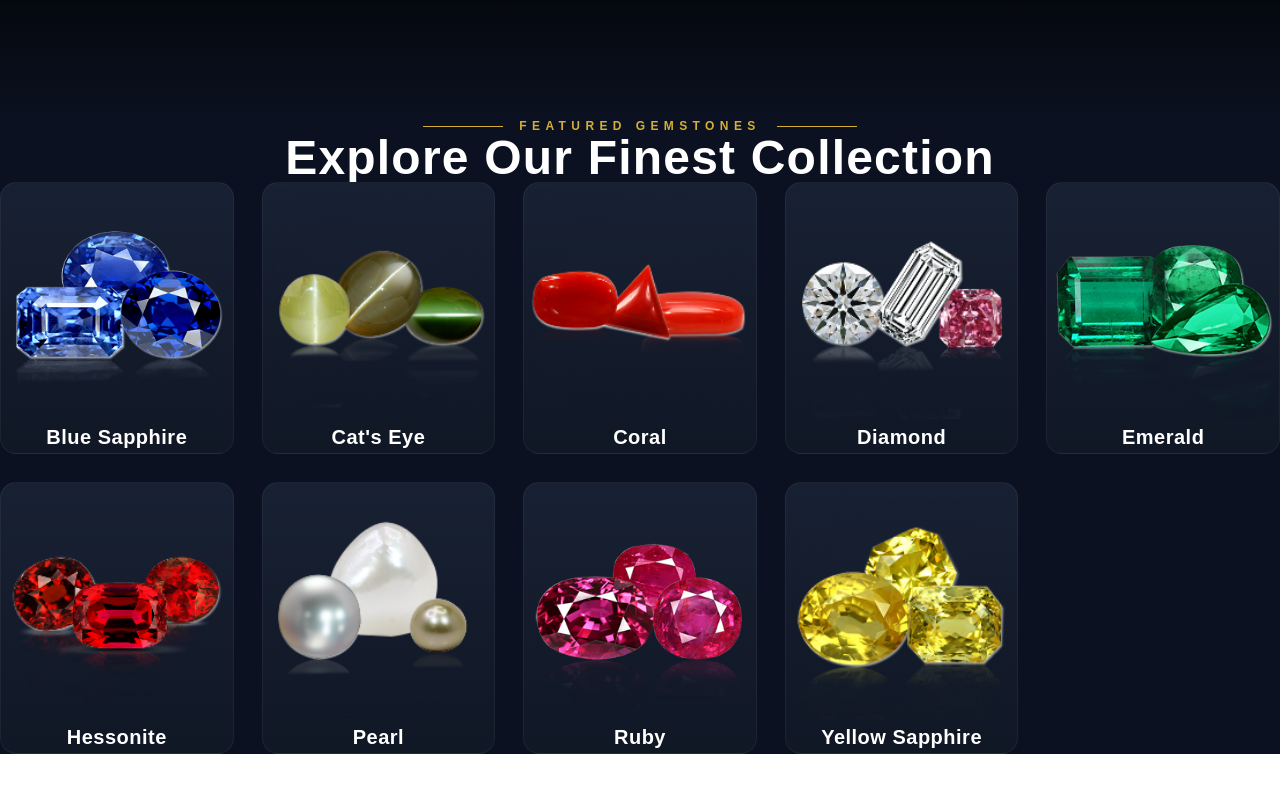
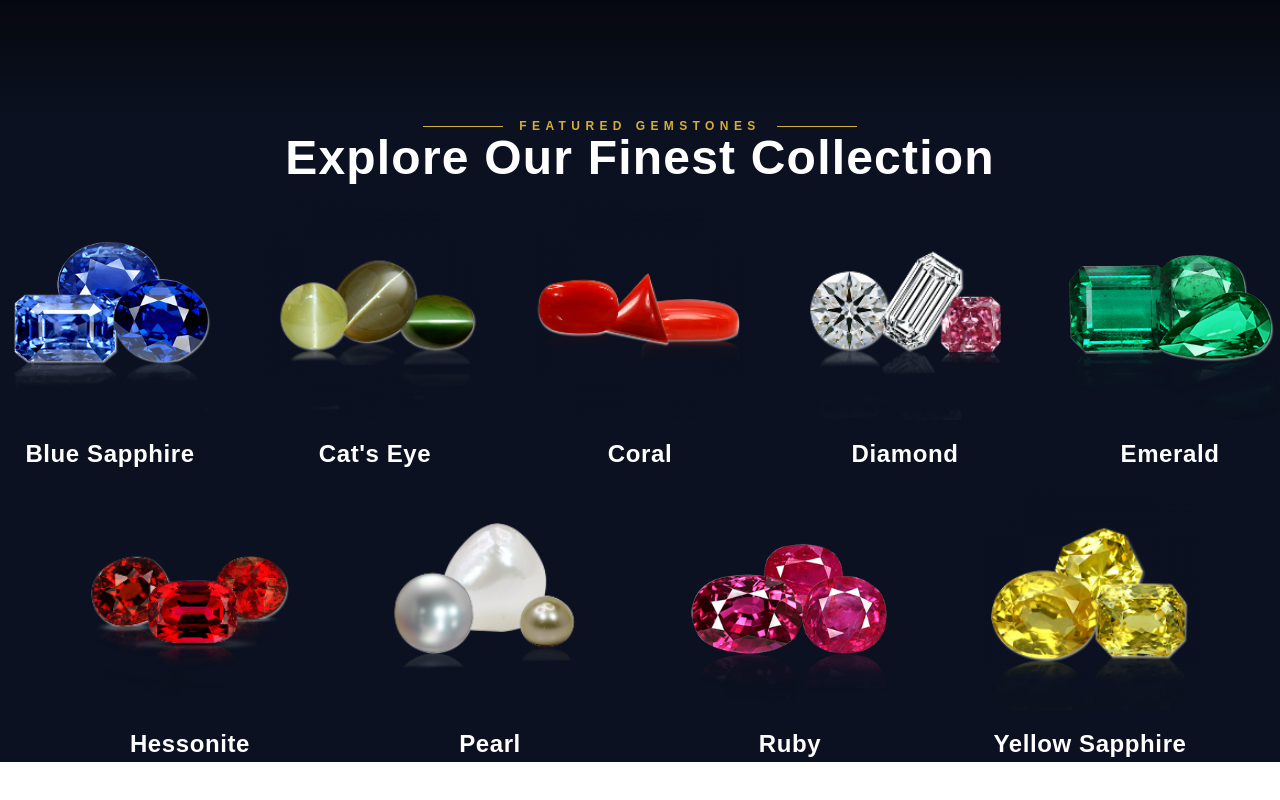
Before and after one commit to harshwardhanjhala/Ashirwad-Gems, a Next.js app: page / in a window 1280 px wide. Shown: the part 1389-2189 px from the top of the page. Built offline with nearby package versions, Linux system fonts and the light colour scheme.

Commit message:
images added for expolre section

```diff
--- a/components/home/GemstoneCard.tsx
+++ b/components/home/GemstoneCard.tsx
@@ -15,28 +15,45 @@ export default function GemstoneCard({
   return (
     <Link
       href={href}
-      className="group block overflow-hidden rounded-2xl border border-white/5 bg-gradient-to-b from-[#182133] to-[#101725] transition-all duration-500 hover:-translate-y-3 hover:border-[#D4AF37]/70 hover:shadow-[0_20px_60px_rgba(212,175,55,0.18)]"
+      className="group flex flex-col items-center transition-all duration-500 hover:-translate-y-3"
     >
       {/* Image */}
-      <div className="flex h-60 items-center justify-center overflow-hidden p-6">
+      <div className="relative flex h-64 w-full items-center justify-center">
         <Image
           src={image}
           alt={name}
           width={350}
           height={250}
-              className="h-full w-full object-contain transition-transform duration-700 group-hover:scale-110"
+          className="h-full w-full object-contain transition-all duration-700 group-hover:scale-110"
+        />
+
+        {/* Golden Glow */}
+        <div
+          className="
+            absolute
+            bottom-6
+            left-1/2
+            h-5
+            w-32
+            -translate-x-1/2
+            rounded-full
+            bg-[#D4AF37]/30
+            blur-2xl
+            opacity-0
+            transition-all
+            duration-500
+            group-hover:opacity-100
+          "
         />
       </div>
 
       {/* Name */}
-      <div className="px-5 pb-6 pt-2 text-center">
-        <h3 className="text-xl font-semibold tracking-wide text-white transition-colors duration-300 group-hover:text-[#D4AF37]">
+      <h3 className="mt-4 text-2xl font-semibold tracking-wide text-white transition-all duration-300 group-hover:text-[#D4AF37]">
         {name}
       </h3>
 
-        {/* Gold line */}
-        <div className="mx-auto mt-3 h-[2px] w-0 bg-[#D4AF37] transition-all duration-500 group-hover:w-14" />
-      </div>
+      {/* Gold underline */}
+      <div className="mt-3 h-[2px] w-0 bg-[#D4AF37] transition-all duration-500 group-hover:w-16" />
     </Link>
   );
 }
--- a/components/home/GemstoneGrid.tsx
+++ b/components/home/GemstoneGrid.tsx
@@ -48,12 +48,31 @@ const gemstones = [
   },
 ];
 
+const firstRow = gemstones.slice(0, 5);
+const secondRow = gemstones.slice(5);
+
 export default function GemstoneGrid() {
   return (
-    <div className="grid gap-7 sm:grid-cols-2 lg:grid-cols-3 xl:grid-cols-5">
-      {gemstones.map((stone) => (
-        <GemstoneCard key={stone.name} {...stone} />
-      ))}
+    <div className="mx-auto w-full space-y-20">
+
+      {/* First Row */}
+      <div className="flex justify-between px-8">
+        {firstRow.map((stone) => (
+          <div key={stone.name} className="w-[220px] flex-shrink-0">
+            <GemstoneCard {...stone} />
+          </div>
+        ))}
+      </div>
+
+      {/* Second Row */}
+      <div className="flex justify-center gap-20">
+        {secondRow.map((stone) => (
+          <div key={stone.name} className="w-[220px] flex-shrink-0">
+            <GemstoneCard {...stone} />
+          </div>
+        ))}
+      </div>
+
     </div>
   );
 }
```
Lines whose indentation alone changed are shown as unchanged.
